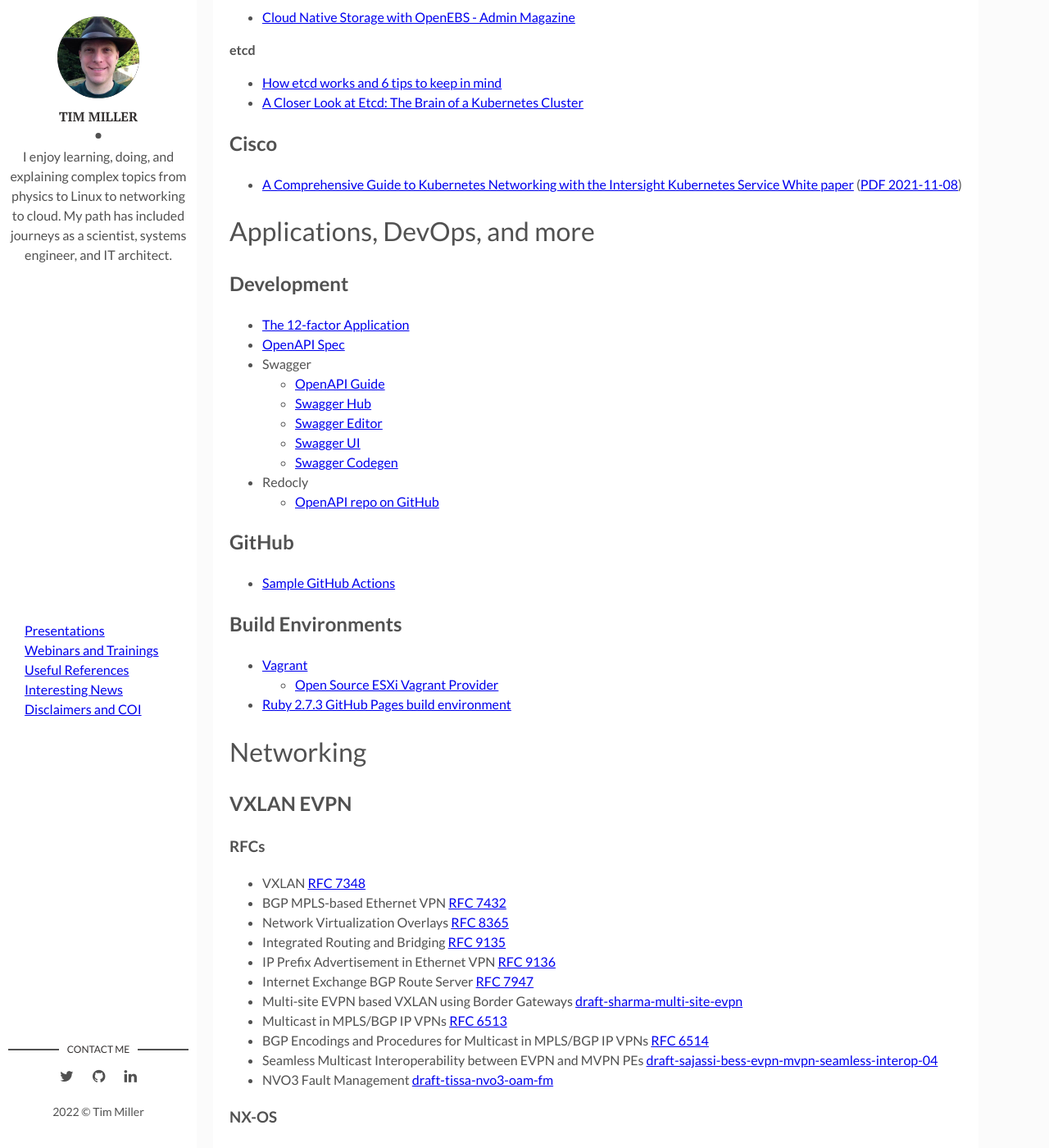
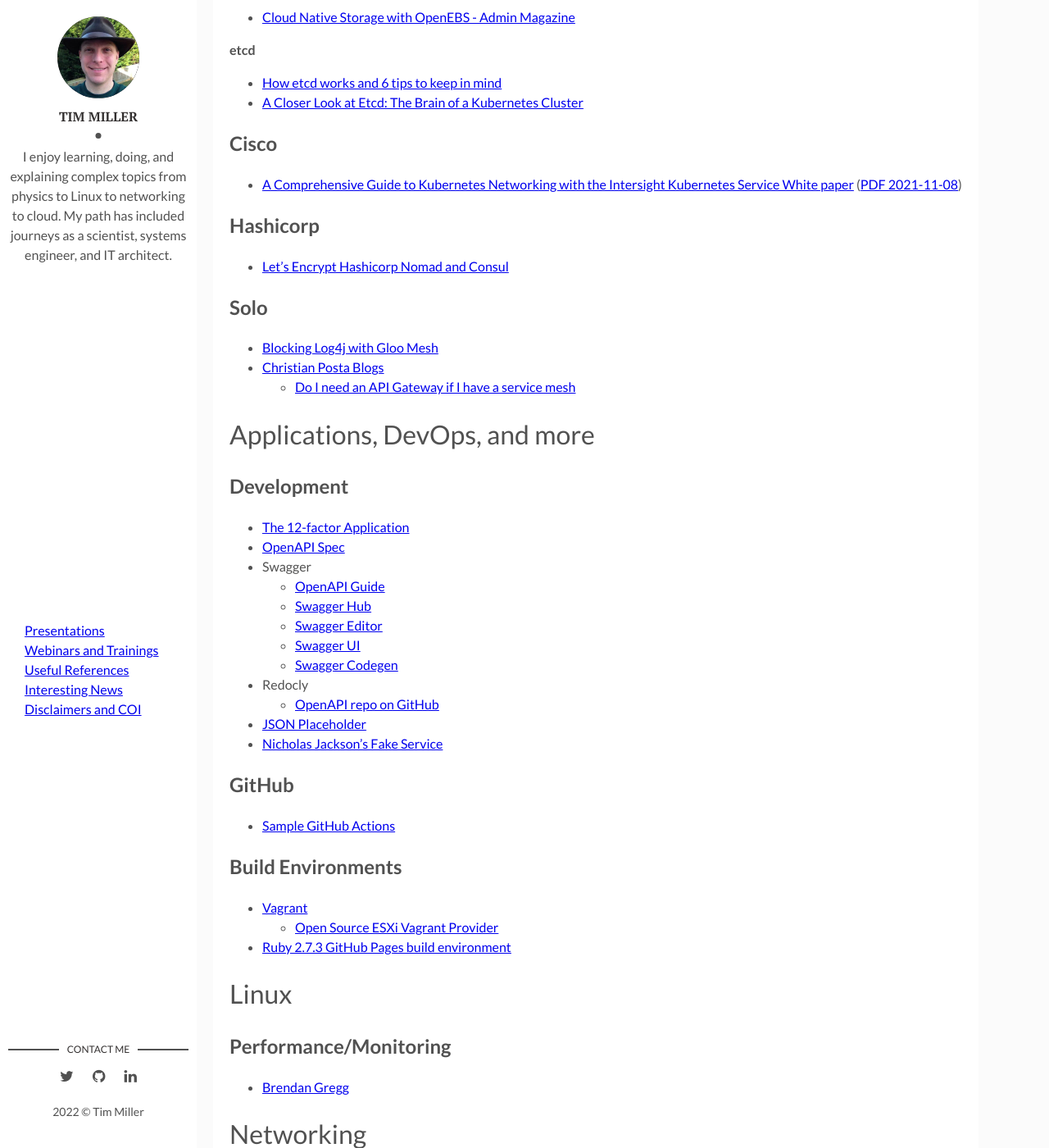
Before and after one commit to broadcaststorm/broadcaststorm.github.io, a Jekyll site: the page built from _posts/references/0001-01-03-useful-references.md, in a window 1280 px wide and 1400 px high, scrolled down 800 px. Shown: the whole window at 82% size. Built offline with Jekyll 4.4.1, drawn with Linux system fonts in a browser that asks for light colours.

Commit message:
Some Hashi, Solo, sample apps, and Linux performance links.

```diff
--- a/_posts/references/0001-01-03-useful-references.md
+++ b/_posts/references/0001-01-03-useful-references.md
@@ -41,6 +41,17 @@ tags:
 ## Cisco
 - [A Comprehensive Guide to Kubernetes Networking with the Intersight Kubernetes Service White paper](https://www.cisco.com/c/en/us/products/collateral/cloud-systems-management/intersight/comp-guide-kubernetes-networking-wp.html) ([PDF 2021-11-08](/artifacts/downloads/comp-guide-kubernetes-networking-wp.pdf))
 
+## Hashicorp
+
+- [Let's Encrypt Hashicorp Nomad and Consul](https://github.com/letsencrypt/hashicorp-lessons)
+
+## Solo
+
+- [Blocking Log4j with Gloo Mesh](https://www.solo.io/blog/blocking-the-log4shell-vulnerability-with-gloo-mesh/)
+- [Christian Posta Blogs](https://blog.christianposta.com)
+    - [Do I need an API Gateway if I have a service mesh](https://blog.christianposta.com/microservices/do-i-need-an-api-gateway-if-i-have-a-service-mesh/)
+
+
 # Applications, DevOps, and more
 
 ## Development
@@ -55,6 +66,8 @@ tags:
   - [Swagger Codegen](https://github.com/swagger-api/swagger-codegen)
 - Redocly
   - [OpenAPI repo on GitHub](https://github.com/Redocly/create-openapi-repo)
+- [JSON Placeholder](https://jsonplaceholder.typicode.com)
+- [Nicholas Jackson's Fake Service](https://github.com/nicholasjackson/fake-service)
 
 ## GitHub
 
@@ -65,6 +78,12 @@ tags:
 - [Vagrant](https://www.vagrantup.com)
     - [Open Source ESXi Vagrant Provider](https://github.com/nsidc/vagrant-vsphere/)
 - [Ruby 2.7.3 GitHub Pages build environment](https://github.com/broadcaststorm/blog-local-build)
+
+# Linux
+
+## Performance/Monitoring
+
+- [Brendan Gregg](https://www.brendangregg.com/)
 
 # Networking
 
```
Also changed, not shown: _posts/references/0001-01-02-webinars-trainings.md (+5 -0 lines).
